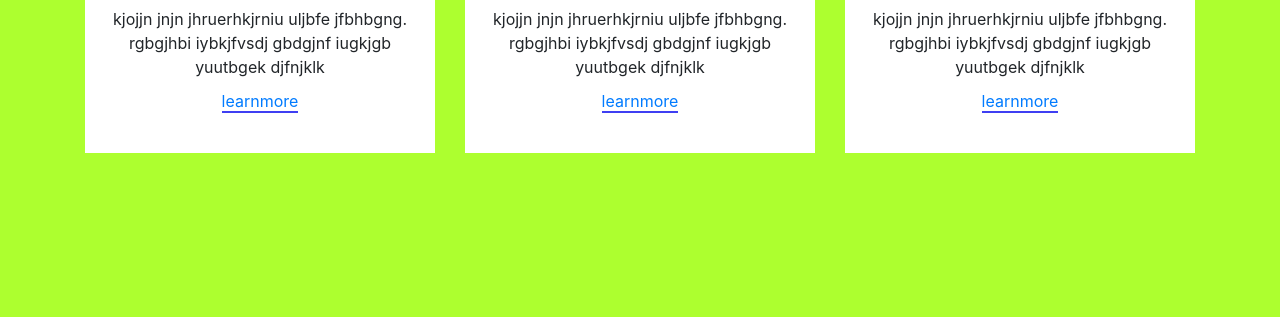
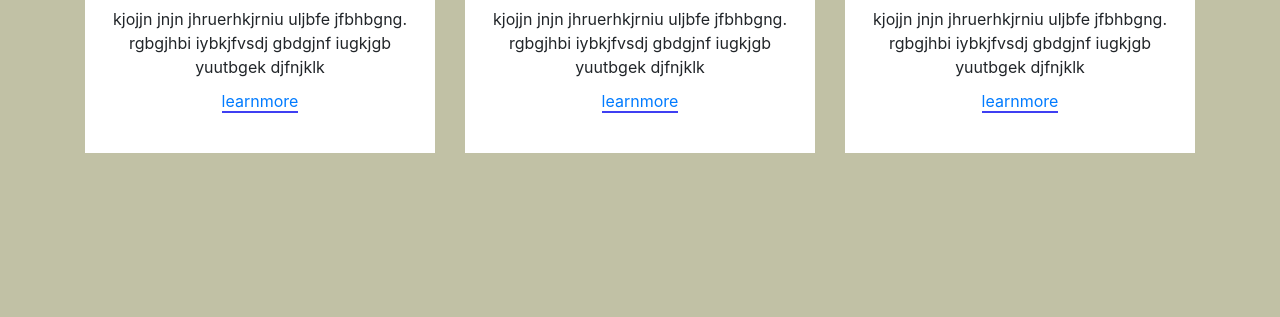
Before and after one commit to vijayakumar58/bootstrap-demo, a plain HTML site: page index.html in a window 1280 px wide. Shown: the part 483-800 px from the top of the page. Drawn offline with nearby package versions, Linux system fonts and the light colour scheme.

Commit message:
add html

```diff
--- a/style.css
+++ b/style.css
@@ -1,5 +1,5 @@
 body {
-    background-color: greenyellow;
+    background-color: rgb(193, 193, 165);
 }
 .smallbox{
     background-color: white;
```
